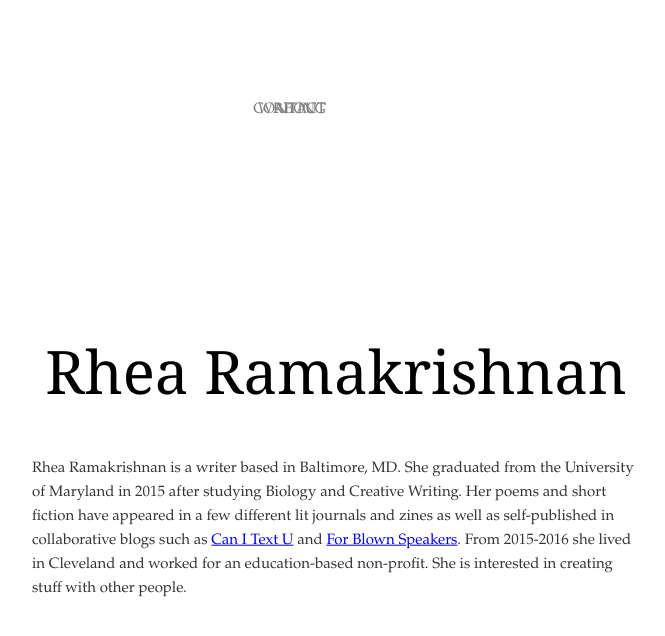
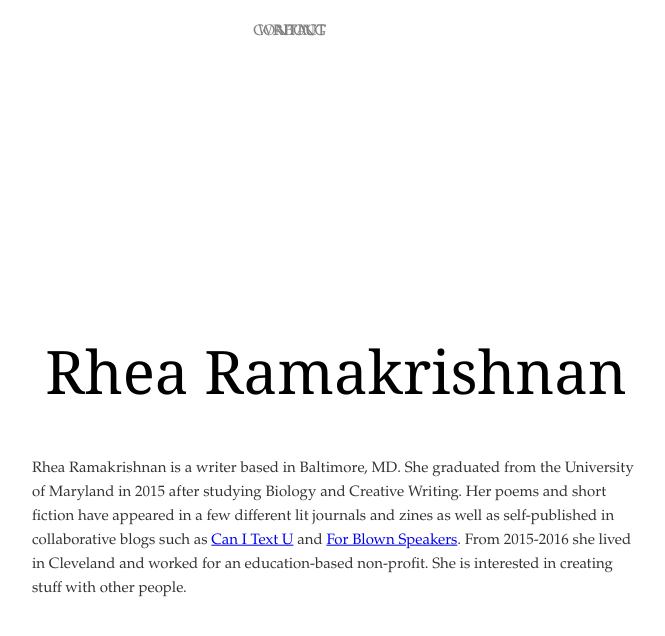
Before and after one commit to reram/reram.github.io, a Jekyll site: the page built from index.html, in a window 1280 px wide. Shown: the top 636 px of the page, without its empty margins (304-969 px from the left). Built offline with Jekyll 4.4.1, drawn with Linux system fonts in a browser that asks for light colours.

Commit message:
Update page.html

```diff
--- a/_layouts/page.html
+++ b/_layouts/page.html
@@ -35,8 +35,9 @@
     float: left;
     list-style: none
     margin: 0;
-    padding: 0;
+    padding: 80;
     position: fixed;
+    top: 0;
     left: 50%;
     text-align: center;
     font: 400 15px/1.6 'Ledger', Garamond, Georgia, serif;
```
